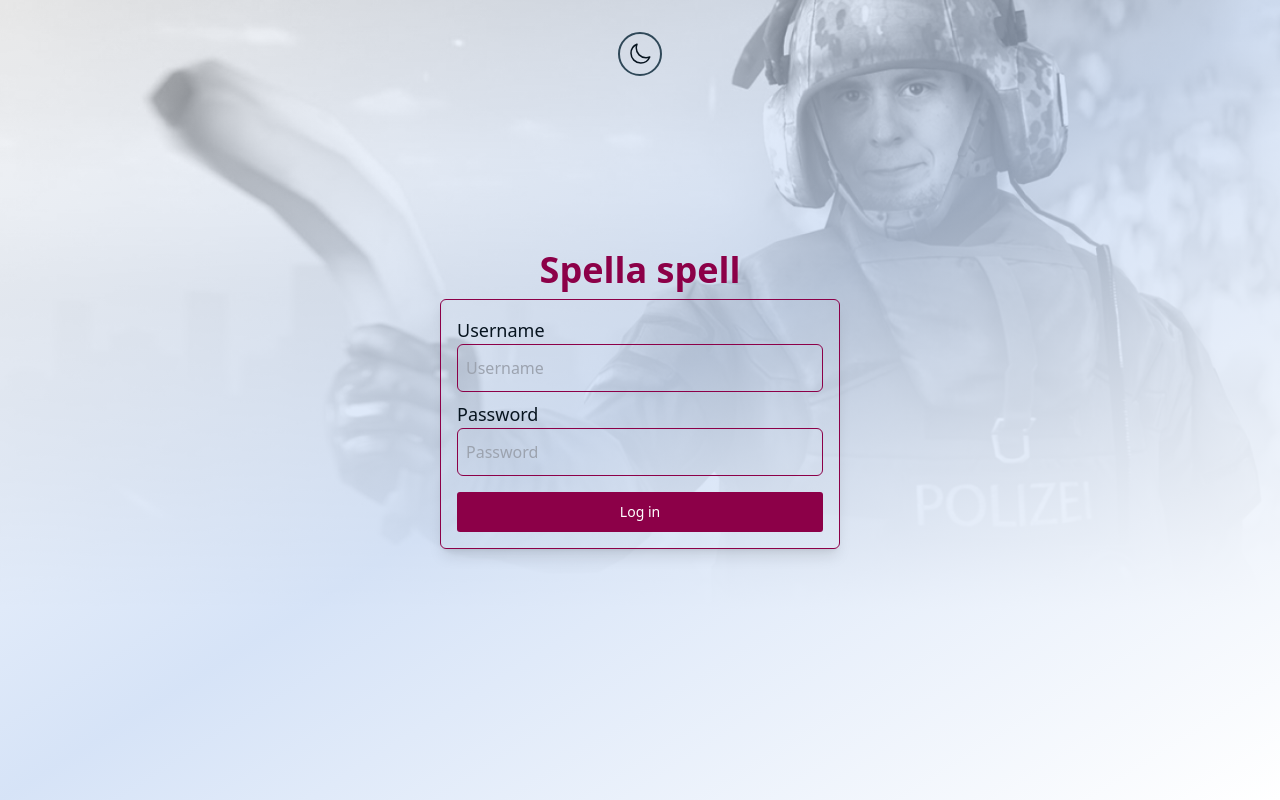
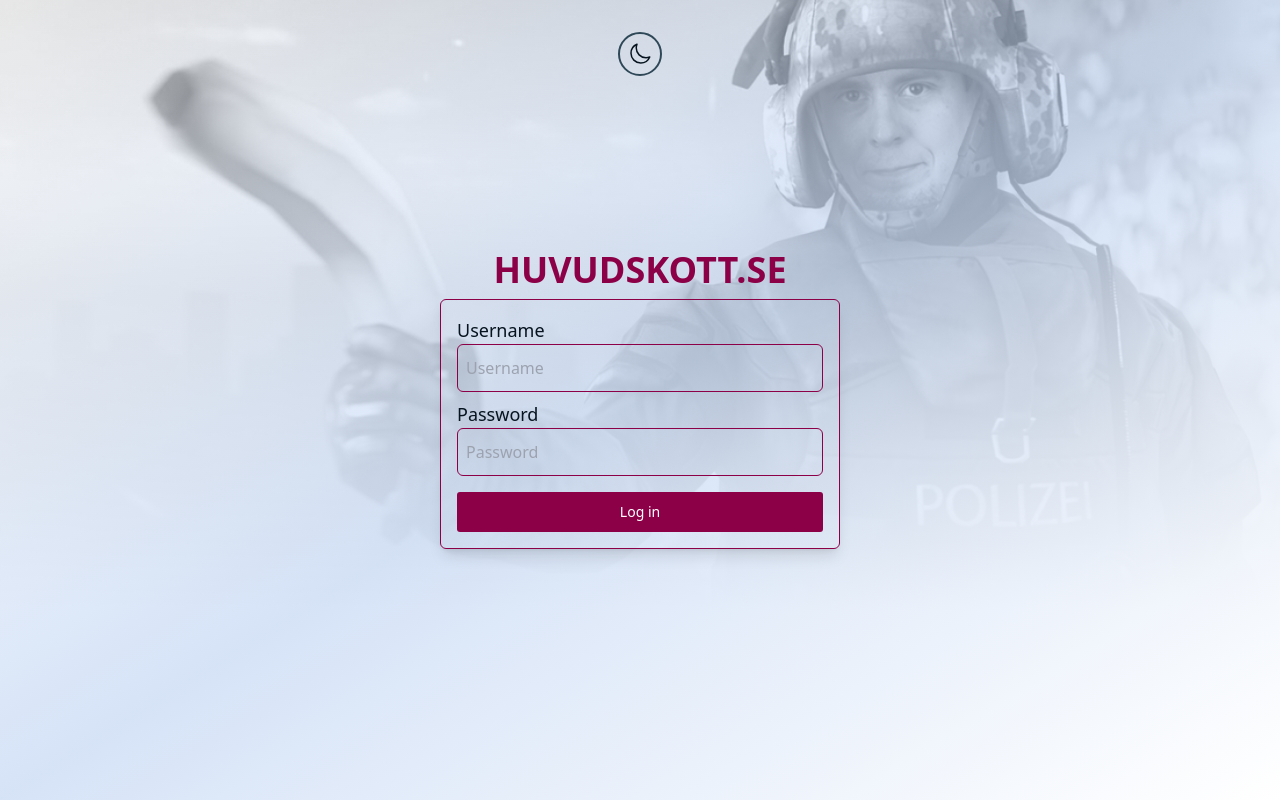
Before and after one commit to mobergf/cs-booker, a Next.js app: page /login in a window 1280 px wide. Built offline with nearby package versions, Linux system fonts and the light colour scheme.

Commit message:
Updated login text to match domain name

```diff
--- a/app/login/login-page.tsx
+++ b/app/login/login-page.tsx
@@ -34,7 +34,7 @@ export default function LoginPage() {
         <ModeToggle />
       </div>
       <h1 className="animate-bounce text-center text-4xl font-bold text-primary">
-        Spella spell
+        HUVUDSKOTT.SE
       </h1>
       <form
         onSubmit={(e) => handleSubmit(e)}
```
